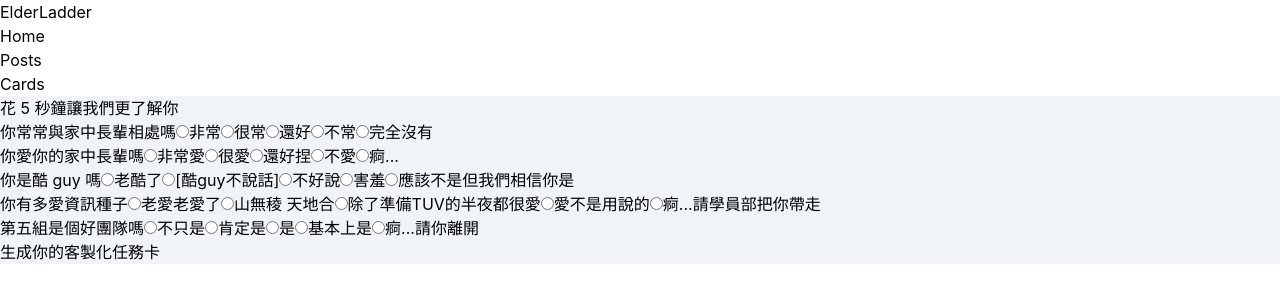
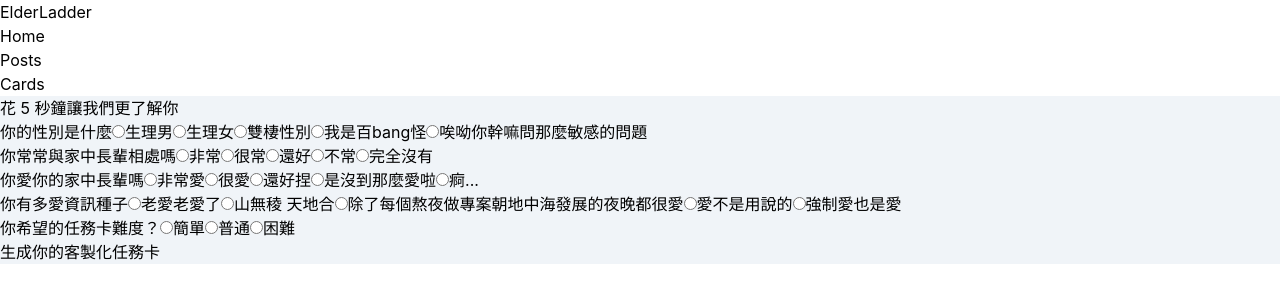
Before and after one commit to gino885/ElderLadder, a React (Create React App) app: page /cards in a window 1280 px wide. Shown: the top 302 px of the page. Built offline with nearby package versions, Linux system fonts and the light colour scheme.

Commit message:
add task difficulty

```diff
--- a/src/CardsPage.js
+++ b/src/CardsPage.js
@@ -41,26 +41,75 @@ function CardsPage() {
       });
   };
 
+  const [gender, setGender] = useState('');
+  const [taskDifficulty, setTaskDifficulty] = useState('');
+
+  const handleOptionChange = (questionIndex, event) => {
+    const value = event.target.value;
+    if (questionIndex === 0) { // 假設性別問題是第一個問題
+      setGender(value);
+    } else if (questionIndex === 4) { // 假設任務卡難度問題是第五個問題
+      setTaskDifficulty(value);
+    }
+  };
+
+  const onClick2 = () => {
+    fetchImage();
+    handleSubmit(); // 替换成你的另一个函数
+  };
+  const handleSubmit = async () => {
+    // 創建只包含這兩個問題答案的數據對象
+    const dataToSend = {
+      gender: gender,
+      taskDifficulty: taskDifficulty
+    };
+
+    // 使用fetch發送數據
+    try {
+      const response = await fetch('http://localhost:8080/cards', {
+        method: 'POST',
+        headers: {
+          'Content-Type': 'application/json',
+        },
+        body: JSON.stringify(dataToSend)
+      });
+
+      if (!response.ok) {
+        throw new Error('Something went wrong');
+      }
+
+      const responseData = await response.json();
+      console.log(responseData);
+    } catch (error) {
+      console.error('Failed to submit survey:', error);
+    }
+  }
+
+
+
+
+
+
   const questions = [
+    {
+      question: "你的性別是什麼",
+      options: ["生理男", "生理女", "雙棲性別", "我是百bang怪", "唉呦你幹嘛問那麼敏感的問題"]
+    },
     {
       question: "你常常與家中長輩相處嗎",
       options: ["非常", "很常", "還好", "不常", "完全沒有"]
     },
     {
       question: "你愛你的家中長輩嗎",
-      options: ["非常愛", "很愛", "還好捏", "不愛", "痾..."]
-    },
-    {
-      question: "你是酷 guy 嗎",
-      options: ["老酷了", "[酷guy不說話]", "不好說", "害羞", "應該不是但我們相信你是"]
+      options: ["非常愛", "很愛", "還好捏", "是沒到那麼愛啦", "痾..."]
     },
     {
       question: "你有多愛資訊種子",
-      options: ["老愛老愛了", "山無稜 天地合", "除了準備TUV的半夜都很愛", "愛不是用說的", "痾...請學員部把你帶走"]
+      options: ["老愛老愛了", "山無稜 天地合", "除了每個熬夜做專案朝地中海發展的夜晚都很愛", "愛不是用說的", "強制愛也是愛"]
     },
     {
-      question: "第五組是個好團隊嗎",
-      options: ["不只是", "肯定是", "是", "基本上是", "痾...請你離開"]
+      question: "你希望的任務卡難度？",
+      options: ["簡單", "普通", "困難"]
     },
   ];
 
@@ -73,7 +122,12 @@ function CardsPage() {
             <span className="font-semibold">{q.question}</span>
             {q.options.map((option, oIndex) => (
               <label key={oIndex} className="inline-flex items-center ml-2">
-                <input type="radio" name={`question-${qIndex}`} />
+                 <input
+                  type="radio"
+                  name={`question-${qIndex}`}
+                  value={option}
+                  onChange={(e) => handleOptionChange(qIndex, e)}
+                />
                 <span className="ml-1">{option}</span>
               </label>
             ))}
@@ -83,7 +137,7 @@ function CardsPage() {
        <button
          type="submit"
          className="bg-gradient-to-r from-blue-400 to-blue-800 text-white px-4 py-2 rounded shadow-lg hover:bg-gradient-to-br focus:outline-none focus:ring-2 focus:ring-blue-300 transition duration-300"
-         onClick={fetchImage}
+         onClick={onClick2}
         >
          生成你的客製化任務卡
       </button>
@@ -111,4 +165,5 @@ function CardsPage() {
   );
 }
 
+
 export default CardsPage;
--- a/src/HomePage.js
+++ b/src/HomePage.js
@@ -109,7 +109,7 @@ function Home() {
         <h2 className="text-2xl font-semibold text-white custom-font">About</h2>
 
       </div>
-      <p className="mt-4 text-2xl text-white text-center  ">This website is the Ladder leads you the elder</p>
+      <p className="mt-4 text-2xl text-white text-center  ">This website acts as a ladder, connecting you with the elders</p>
     </div>
 
   );
```
